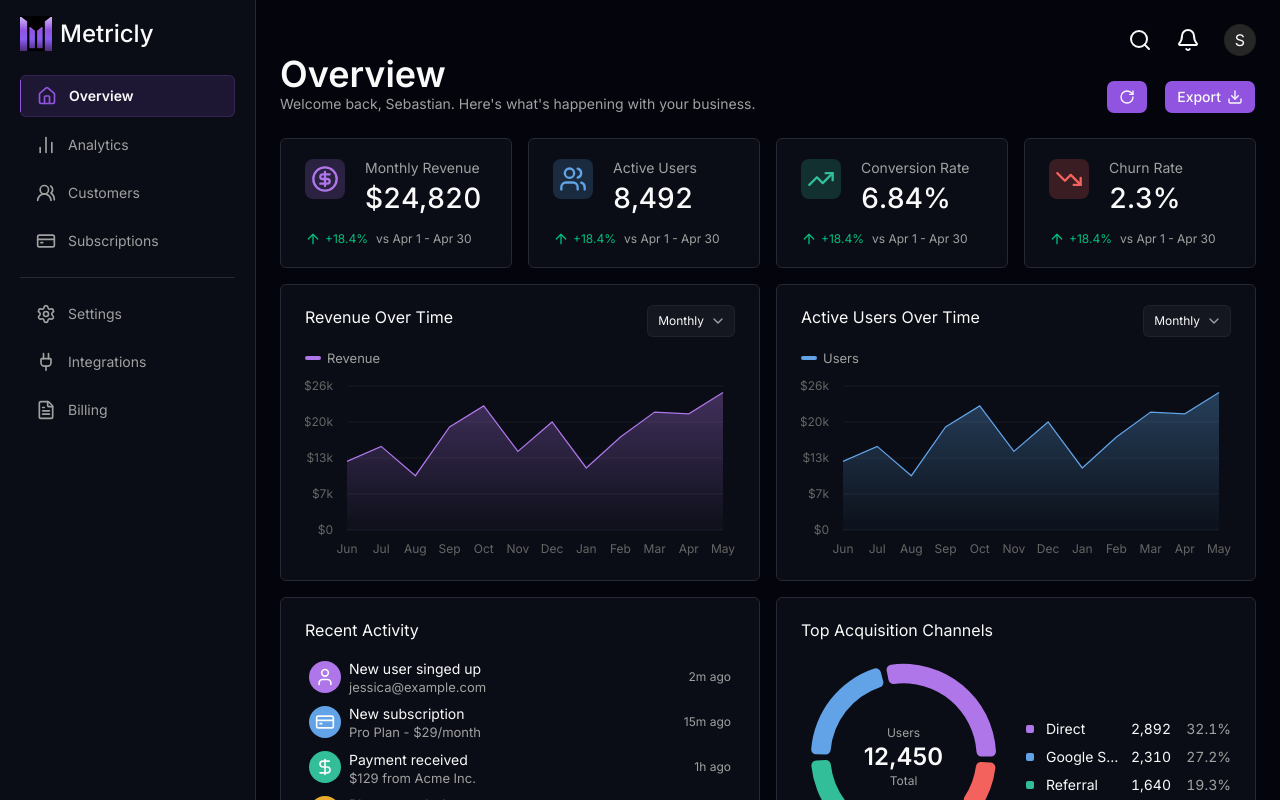
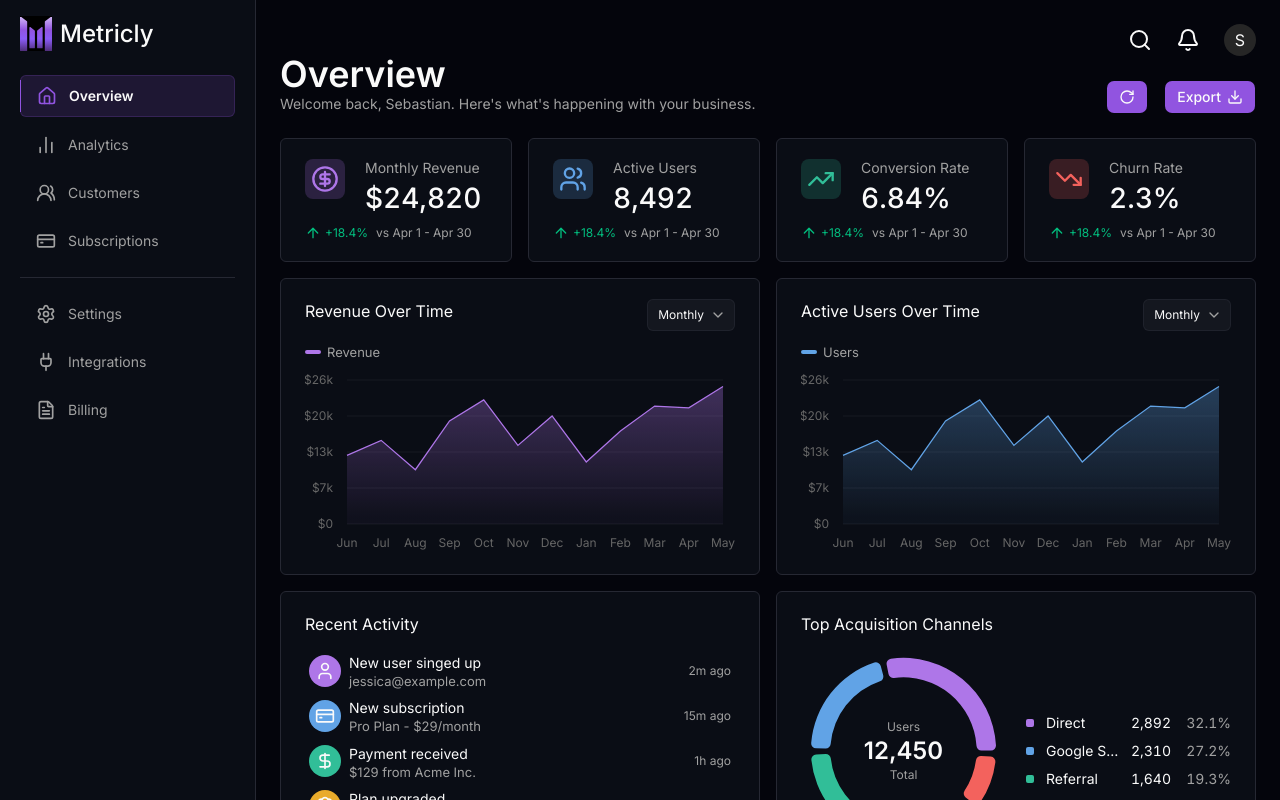
Before and after one commit to svsxn/metricly, a Next.js app: page /dashboard in a window 1280 px wide. Shown: the top 800 px of the page. Built offline with nearby package versions, Linux system fonts and the light colour scheme.

Commit message:
feat: decrease gap

```diff
--- a/src/components/dashboard/stat.tsx
+++ b/src/components/dashboard/stat.tsx
@@ -15,8 +15,9 @@ const colorMap: Record<number, { bg: string; icon: string }> = {
 
 export default function Stat({ index, Icon, label, amount }: Props) {
   const styles = colorMap[index + 1];
+
   return (
-    <Card className="col-span-2 xl:col-span-1">
+    <Card className="col-span-2 xl:col-span-1 gap-1.5">
       <CardHeader
         icon={{
           Icon: Icon,
```
